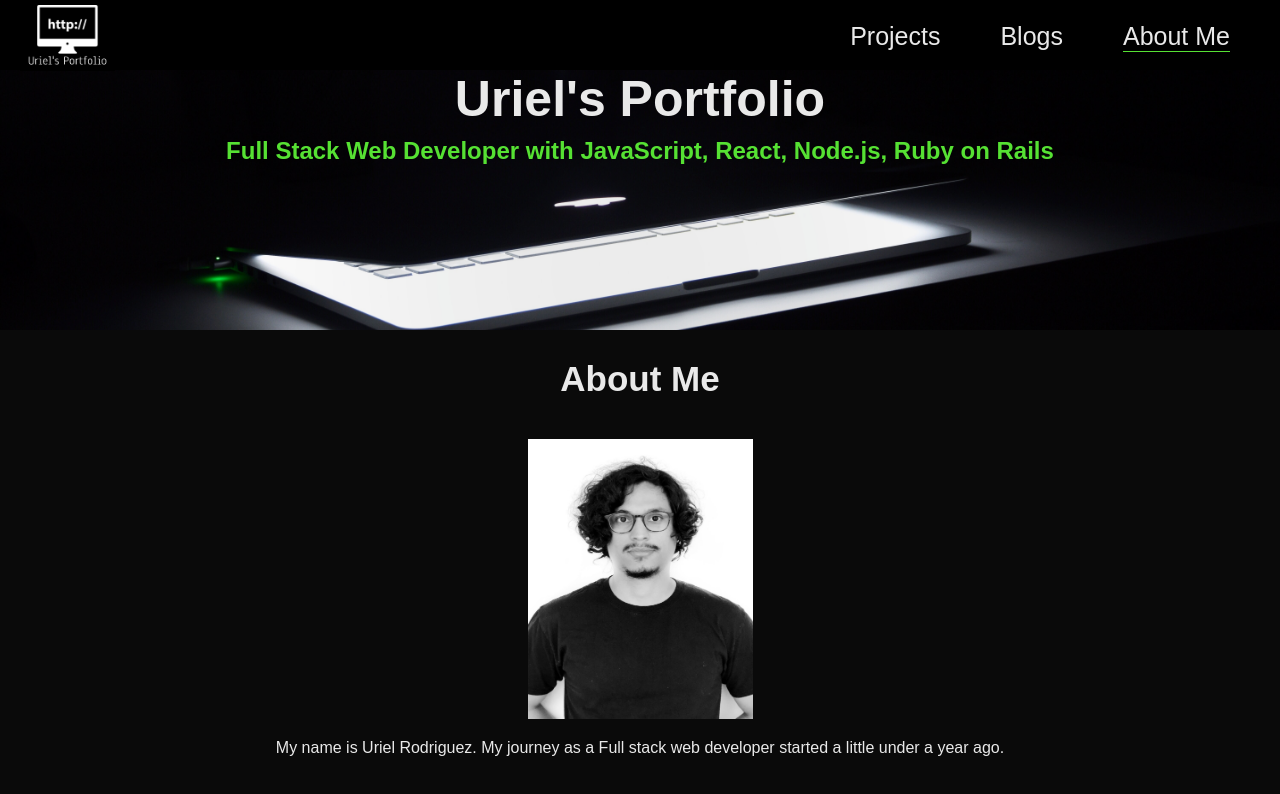
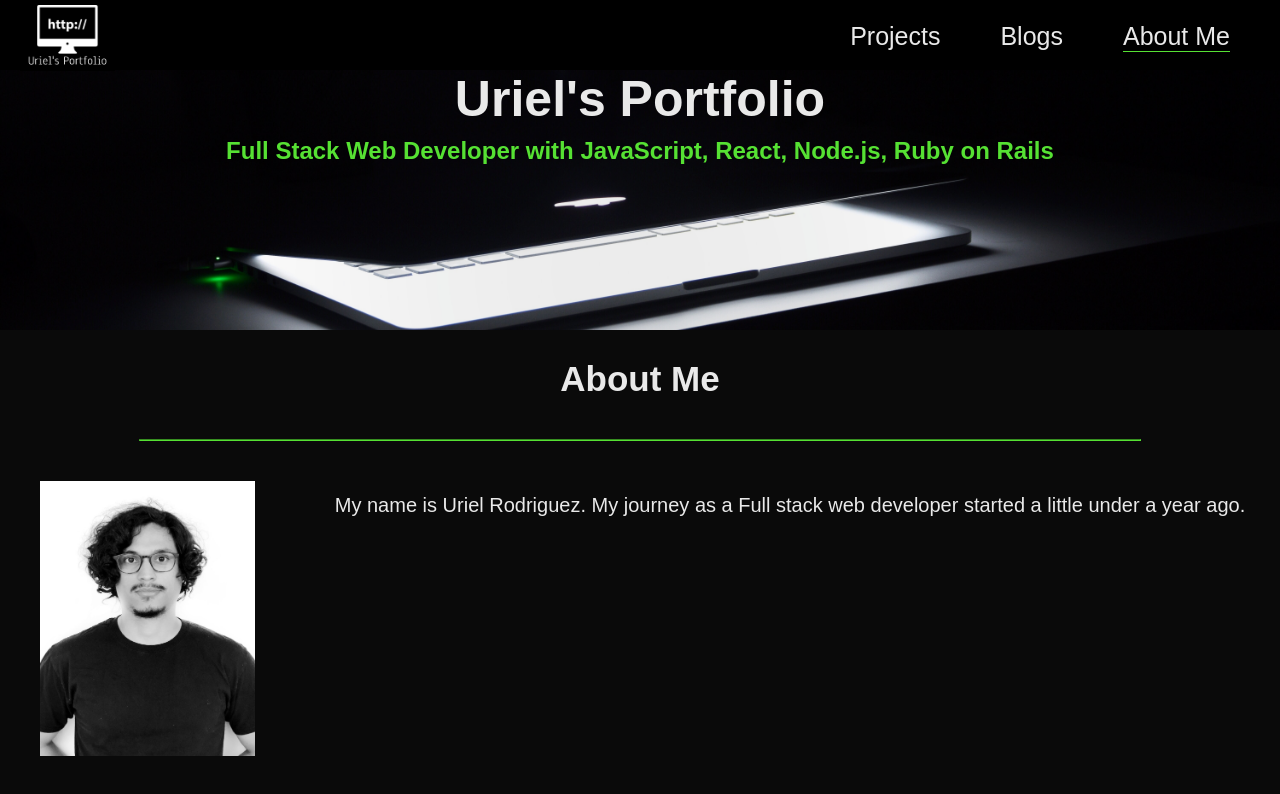
Before and after one commit to codenameuriel/portfolio, a React (Create React App) app: page /aboutme in a window 1280 px wide. Shown: the top 794 px of the page. Built offline with nearby package versions, Linux system fonts and the light colour scheme; no server answers; a web font is replaced by a local one.

Commit message:
add styling to ErrorPage and AboutMe components

```diff
--- a/src/components/AboutMe/AboutMe.js
+++ b/src/components/AboutMe/AboutMe.js
@@ -6,8 +6,15 @@ const AboutMe = () => {
   return (
     <div className={AboutMeStyles.AboutMe}>
       <h2>About Me</h2>
-      <img src={ProfilePicture} alt="My Profile Picture"/>
-      <p>My name is Uriel Rodriguez. My journey as a Full stack web developer started a little under a year ago.</p>
+      <hr />
+      <div className={AboutMeStyles.Container}>
+        <div className={AboutMeStyles.ImageDiv}>
+          <img src={ProfilePicture} alt="My Profile Picture"/>
+        </div>
+        <div className={AboutMeStyles.BioDiv}>
+          <p>My name is Uriel Rodriguez. My journey as a Full stack web developer started a little under a year ago.</p>
+        </div>
+      </div>
     </div>
   );
 }
--- a/src/components/AboutMe/AboutMe.module.css
+++ b/src/components/AboutMe/AboutMe.module.css
@@ -3,7 +3,33 @@
   color:#e9e9e9;
 }
 
+.Container {
+  display:flex;
+  justify-content: center;
+}
+
 .AboutMe img {
-  height: 280px;
+  height: 275px;
+  width: 215px;
+  margin-top: 7px;
+}
+
+.AboutMe hr {
+  width: 1000px;
+  border-color: #56e133;
+}
+
+.ImageDiv {
+  /* border-right: 1px solid #56e133; */
+  /* border-top: 1px solid #56e133; */
+  height: 500px;
   width: 225px;
+  margin-top: 25px;
 }
+
+.BioDiv {
+  margin-top: 25px;
+  margin-left: 75px;
+  font-size: 20px;
+  font-weight: 400;
+}
--- a/src/components/ErrorPage/ErrorPage.js
+++ b/src/components/ErrorPage/ErrorPage.js
@@ -6,8 +6,10 @@ const ErrorPage = () => {
   return (
     <div className={ErrorPageStyles.ErrorPage}>
       <h1>Sorry, nothing to see here...</h1>
-      <span>But check out my projects and blogs!</span>
-      <img src={ArrowImage} alt="Arrow"/>
+      <div className={ErrorPageStyles.Container}>
+        <p>But check out my projects and blogs!</p>
+        <img src={ArrowImage} alt="Arrow"/>
+      </div>
     </div>
   );
 }
--- a/src/components/ErrorPage/ErrorPage.module.css
+++ b/src/components/ErrorPage/ErrorPage.module.css
@@ -7,8 +7,18 @@
 .ErrorPage img {
   width: 2%;
   margin-left: 1%;
+
+  margin-top: 15px;
+  margin-bottom: 25px;
+  margin-right: -450px;
 }
 
-.ErrorPage span {
+.ErrorPage p {
   color: #56e133;
+  position: fixed;
 }
+
+.Container {
+  display: flex;
+  justify-content: center;
+}
```
